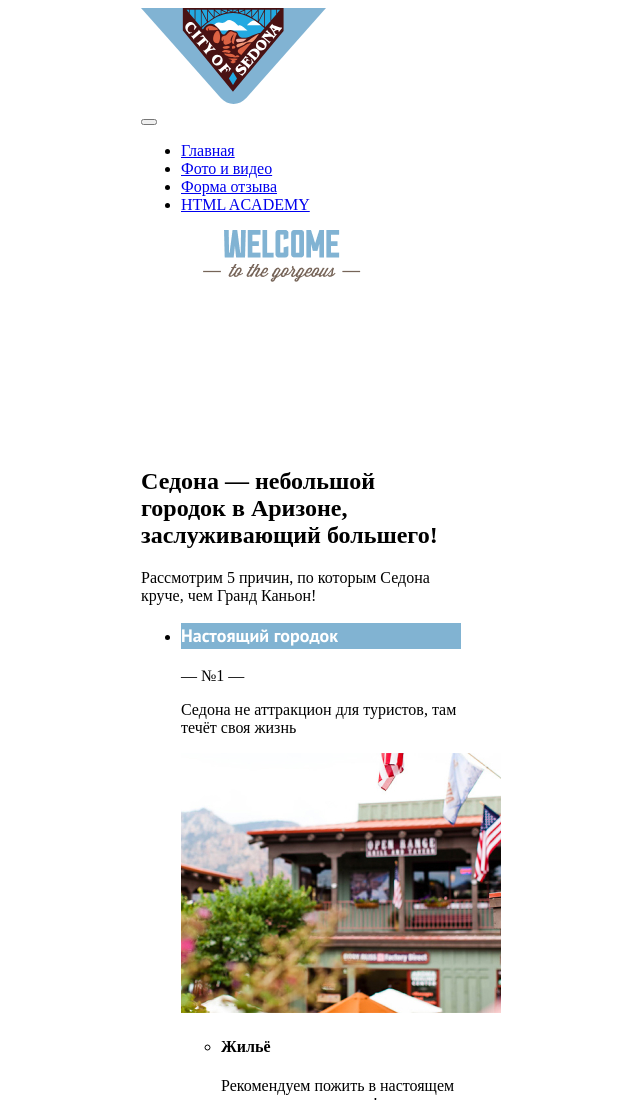
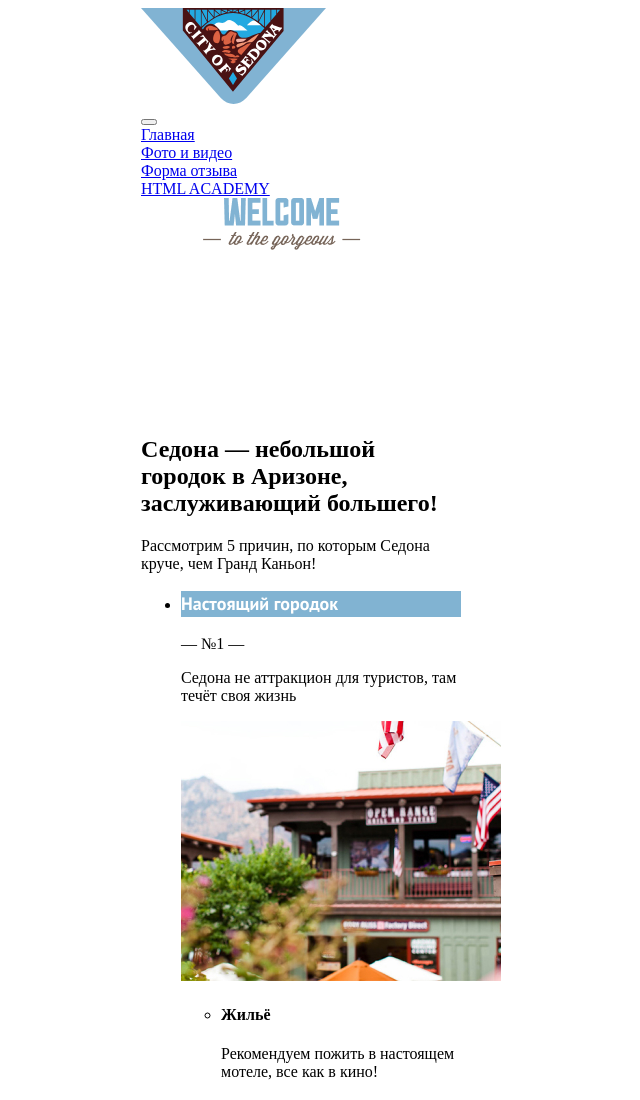
Before and after one commit to htmlacademy-adaptive/1872463-sedona-27, a plain HTML site: page 3/index.html in a window 1280 px wide. Shown: the top 1100 px of the page, without its empty margins (339-979 px from the left). Drawn offline with Linux system fonts and the light colour scheme.

Commit message:
:heavy_check_mark: Сборка #3

```diff
--- a/3/css/style.css
+++ b/3/css/style.css
@@ -30,7 +30,7 @@
 .main-header {
   background-color: #ffffff;
 }
-.main-nav__list.less {
+.main-nav__list {
   margin: 0;
   padding: 0;
   list-style-type: none;
```
Also changed, not shown: 1 other file.
